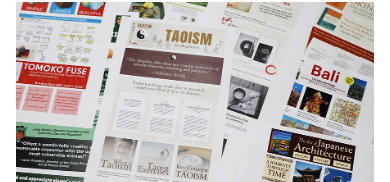
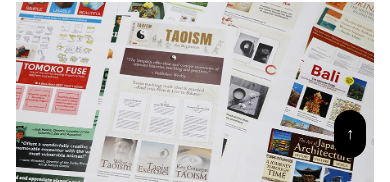
Before and after one commit to vumihn/hoaibao-imaginative, a Next.js app: page /works in a window 390 px wide. Shown: the part 662-844 px from the top of the page. Built offline with nearby package versions, Linux system fonts and the light colour scheme.

Commit message:
back to top button

```diff
--- a/app/about/contact/page.tsx
+++ b/app/about/contact/page.tsx
@@ -32,12 +32,6 @@ export default function Home() {
           <div className="md:hidden sticky bottom-6 right-6 z-50">
             <DarkToggle />
           </div>
-          <button
-            onClick={() => window.scrollTo({top: 0, behavior: 'smooth'})}
-            className="fixed bottom-6 right-6 bg-black dark:bg-white text-white dark:text-black p-3 rounded-full md:hidden"
-          >
-            ↑
-          </button>
 
         <div className="max-w-6xl mx-auto grid grid-cols-10 md:grid-cols-8 gap-4">
           <div className="hidden md:block md:fixed md:top-12 md:right-12 md:z-50">
@@ -94,7 +88,7 @@ export default function Home() {
 
               <div className="col-start-1 col-span-10 md:col-start-3 md:col-span-4 mb-5 text-black dark:text-white">
                 <div className="mx-auto text-left font-sans text-xl font-semibold">
-                  <h2>{isExpanded ? "RESUME(i'm ready to contribute!)" : "RESUME(for employers)"}</h2>
+                  <h2>{isExpanded ? "RESUME (ready for hire!)" : "RESUME (for employers)"}</h2>
                 </div>
 
                 <div
--- a/app/thoughts/page.tsx
+++ b/app/thoughts/page.tsx
@@ -9,12 +9,6 @@ export default function Home() {
             <div className="md:hidden sticky bottom-6 right-6 z-50">
                 <DarkToggle />
             </div>
-            <button
-            onClick={() => window.scrollTo({top: 0, behavior: 'smooth'})}
-            className="fixed bottom-6 right-6 bg-black dark:bg-white text-white dark:text-black p-3 rounded-full md:hidden"
-          >
-            ↑
-          </button>
         <div className="max-w-6xl mx-auto grid grid-cols-10 md:grid-cols-8 gap-4">
             <div className="hidden md:block md:fixed md:top-12 md:right-12 md:z-50">
                 <DarkToggle />
--- a/app/works/page.tsx
+++ b/app/works/page.tsx
@@ -1,3 +1,4 @@
+'use client';
 import Navbar from "@/components/navbar";
 import PageTransition from "@/components/PageTransition";
 import DarkToggle from "@/components/darktoggle";
@@ -12,17 +13,19 @@ export default function Home() {
             <DarkToggle />
           </div>
 
+          <button
+            onClick={() => window.scrollTo({top: 0, behavior: 'smooth'})}
+            className="fixed bottom-6 right-6 bg-black dark:bg-white text-white dark:text-black p-3 rounded-full md:hidden z-[9999]"
+          >
+            ↑
+          </button>
+
           <div className="max-w-6xl mx-auto grid grid-cols-10 md:grid-cols-8 gap-4">
             <div className="hidden md:block md:fixed md:top-12 md:right-12 md:z-50">
             <DarkToggle />
             </div>
 
-            <button
-            onClick={() => window.scrollTo({top: 0, behavior: 'smooth'})}
-            className="fixed bottom-6 right-6 bg-black dark:bg-white text-white dark:text-black p-3 rounded-full md:hidden"
-          >
-            ↑
-          </button>
+
               <div className="col-start-1 col-span-10 md:col-start-3 md:col-span-4 text-center">
                 <div>
                     <Navbar/>
```
